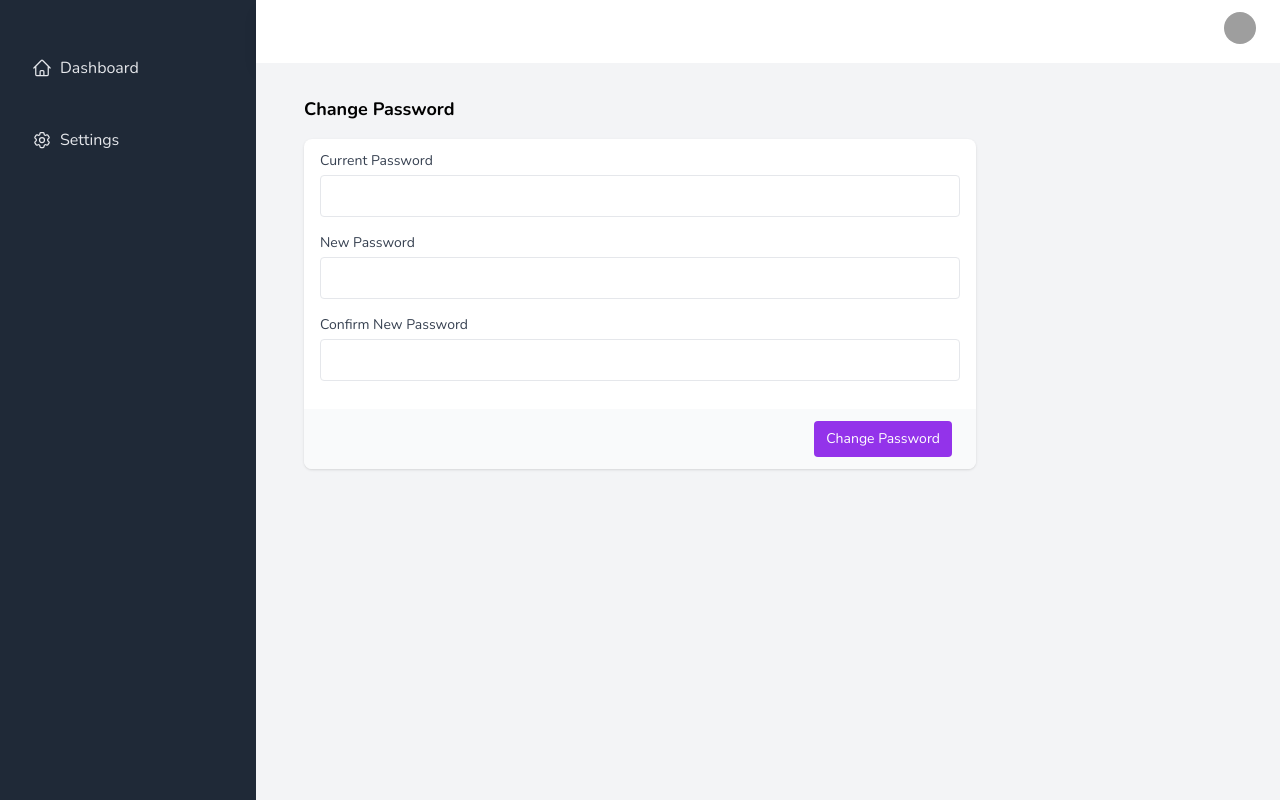
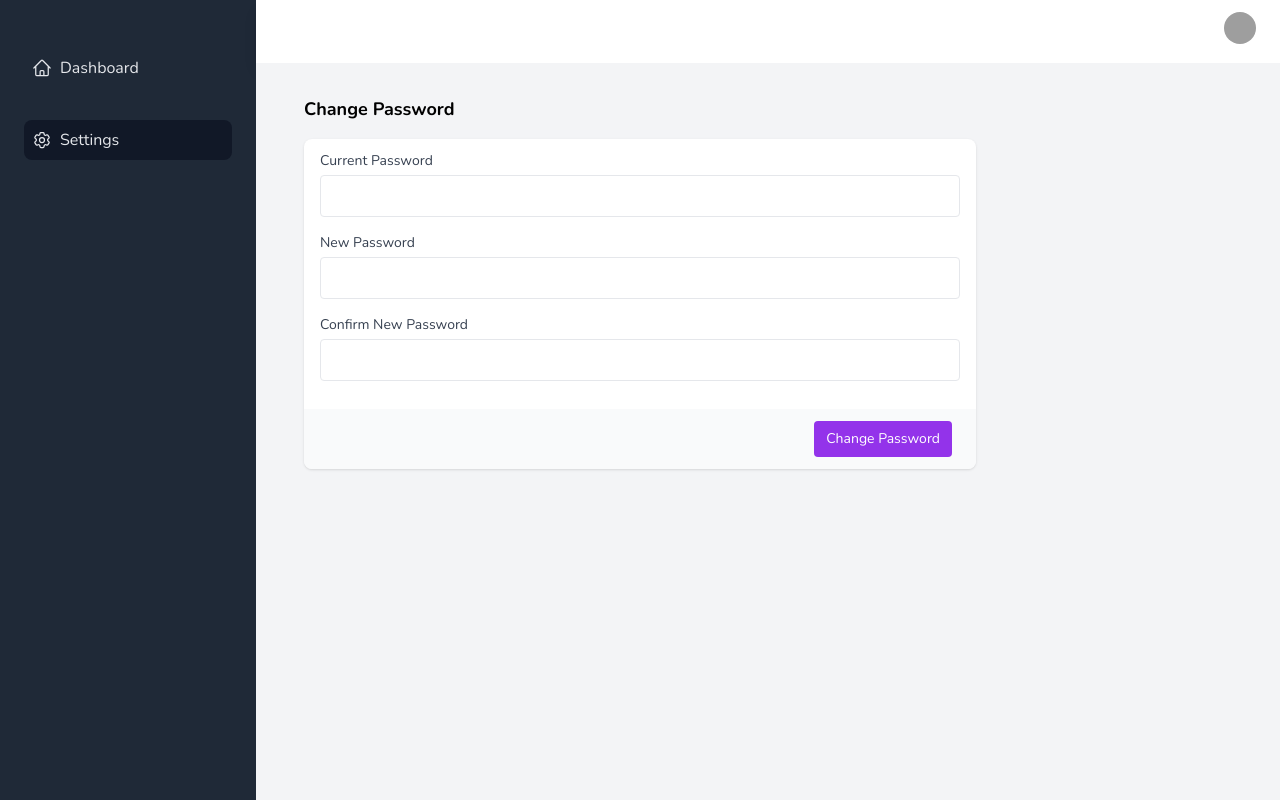
Before and after one commit to chetannn/next-starter-kit, a Next.js app: page /settings in a window 1280 px wide. Built offline with nearby package versions, Linux system fonts and the light colour scheme; no server answers; sample sign-in values are in the browser's storage; grey boxes are pictures that could not be loaded.

Commit message:
active links

```diff
--- a/components/Sidebar.tsx
+++ b/components/Sidebar.tsx
@@ -2,12 +2,17 @@ import React from 'react'
 import { HomeIcon } from '@heroicons/react/24/outline'
 import { Cog6ToothIcon } from '@heroicons/react/24/outline'
 import AppLink from './AppLink'
+import { useRouter } from 'next/router'
 
 const Sidebar: React.FC = () => {
+
+  const router = useRouter()
+
   return (
     <aside className='h-screen w-64 bg-gray-800'>
       <div className='px-6 pt-12 flex flex-col space-y-8'>
-        <div className='p-2 hover:bg-gray-900 rounded-lg'>
+
+        <div className={`${router.pathname === '/dashboard' ? 'bg-gray-900' : ''} p-2 hover:bg-gray-900 rounded-lg w-full flex items-center space-x-2`}>
           <AppLink className="w-full flex items-center space-x-2" href="/dashboard">
             <HomeIcon className='h-5 w-5 text-gray-200' />
             <p className='text-gray-200'>
@@ -16,7 +21,7 @@ const Sidebar: React.FC = () => {
           </AppLink>
         </div>
 
-        <div className='p-2 rounded flex items-center space-x-2 hover:bg-gray-900'>
+        <div  className={`${router.pathname === '/settings' ? 'bg-gray-900' : ''} p-2 hover:bg-gray-900 rounded-lg w-full flex items-center space-x-2`}>
                 <AppLink className="w-full flex items-center space-x-2" href="/settings">
                   <Cog6ToothIcon className='h-5 w-5 text-gray-200' />
                       <p className='text-gray-200'>
```
